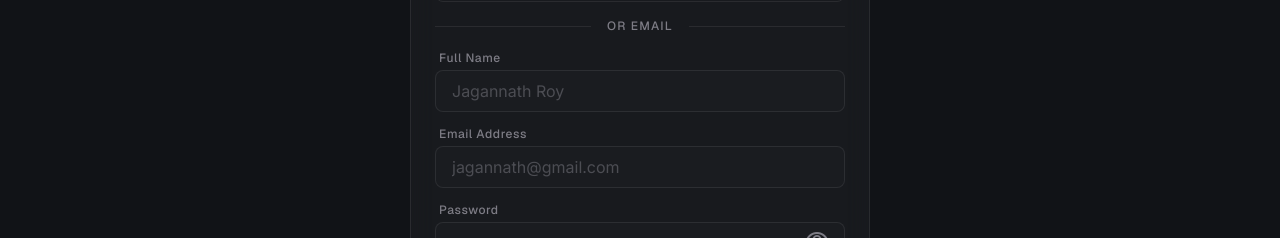
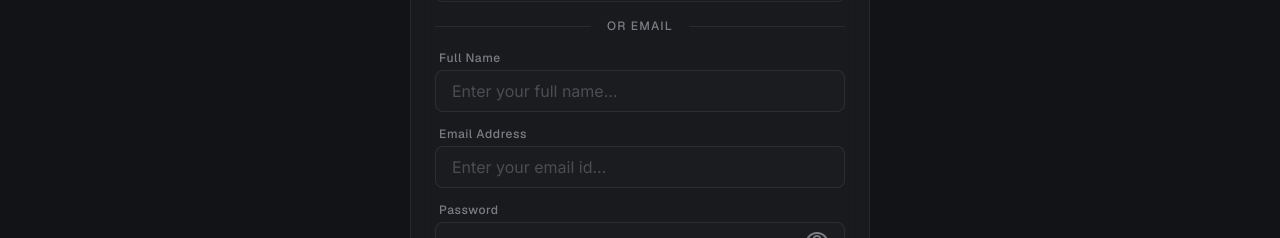
Before and after one commit to Jagannath-Roy/CreatorBoost.AI, a React (Vite) app in the folder frontend/: page /register in a window 1280 px wide. Shown: the part 276-514 px from the top of the page. Built offline with nearby package versions, Linux system fonts and the light colour scheme; no server answers.

Commit message:
Change Placeholder of login and signup forms

```diff
--- a/frontend/src/pages/Login.jsx
+++ b/frontend/src/pages/Login.jsx
@@ -90,7 +90,7 @@ const Login = () => {
                                 <input
                                     className="w-full bg-surface-container-lowest border border-border-subtle rounded-xl px-4 py-2.5 text-body-md font-body-md focus:outline-none focus:ring-2 focus:ring-primary focus:border-transparent transition-all placeholder:text-outline-variant"
                                     id="email"
-                                    placeholder="name@company.com"
+                                    placeholder="Enter you registered email id..."
                                     type="email"
                                     value={email}
                                     onChange={(e) => setEmail(e.target.value)}
--- a/frontend/src/pages/Register.jsx
+++ b/frontend/src/pages/Register.jsx
@@ -71,7 +71,7 @@ const Register = () => {
                             <input
                                 className="w-full bg-surface-container-low border border-border-subtle rounded-xl px-4 py-2 focus:outline-none focus:border-primary transition-colors text-on-surface placeholder:text-slate-gray/50"
                                 id="name"
-                                placeholder="Jagannath Roy"
+                                placeholder="Enter your full name..."
                                 type="text"
                                 value={name}
                                 onChange={(e) => setName(e.target.value)}
@@ -84,7 +84,7 @@ const Register = () => {
                             <input
                                 className="w-full bg-surface-container-low border border-border-subtle rounded-xl px-4 py-2 focus:outline-none focus:border-primary transition-colors text-on-surface placeholder:text-slate-gray/50"
                                 id="email"
-                                placeholder="jagannath@gmail.com"
+                                placeholder="Enter your email id..."
                                 type="email"
                                 value={email}
                                 onChange={(e) => setEmail(e.target.value)}
```
